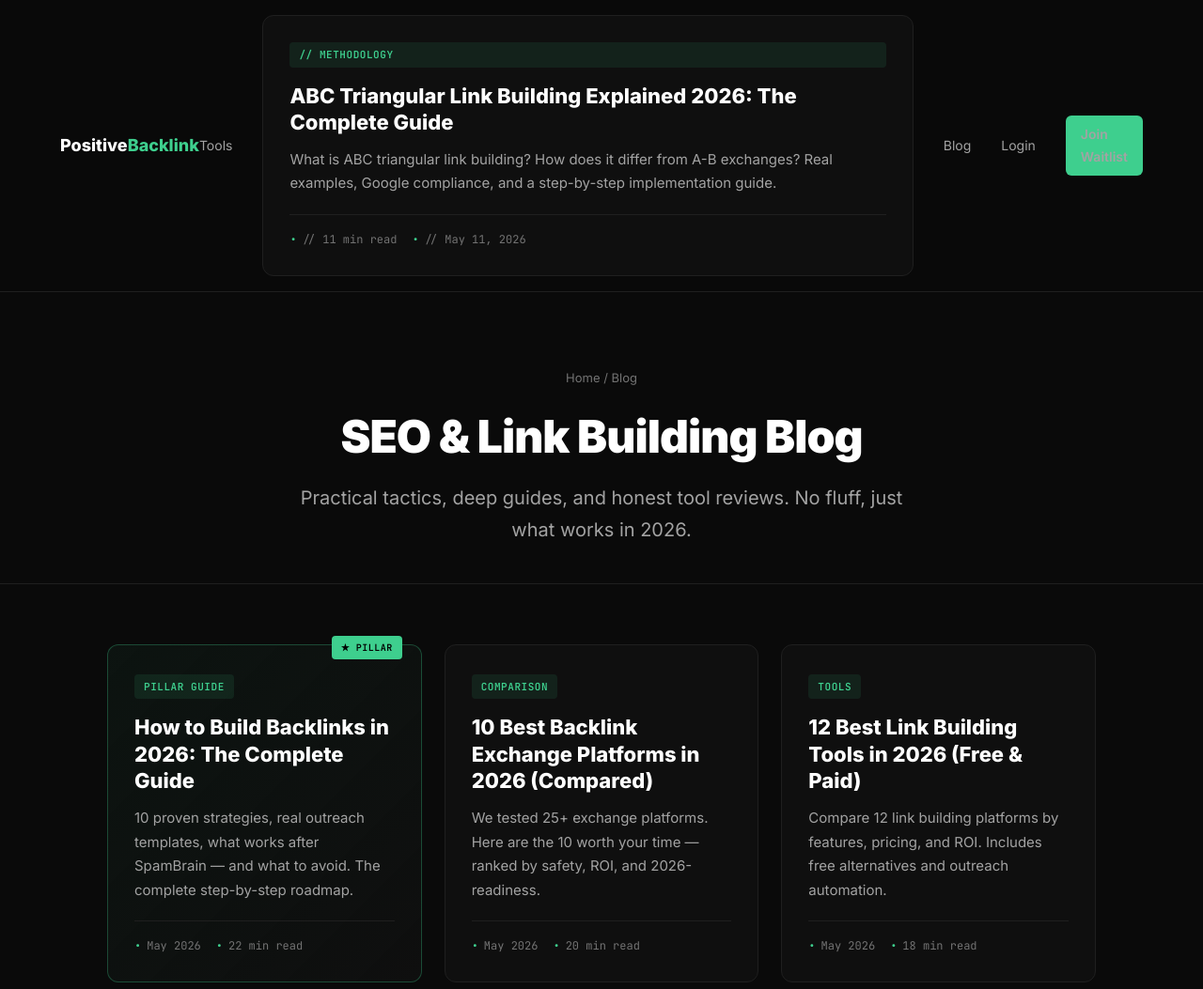
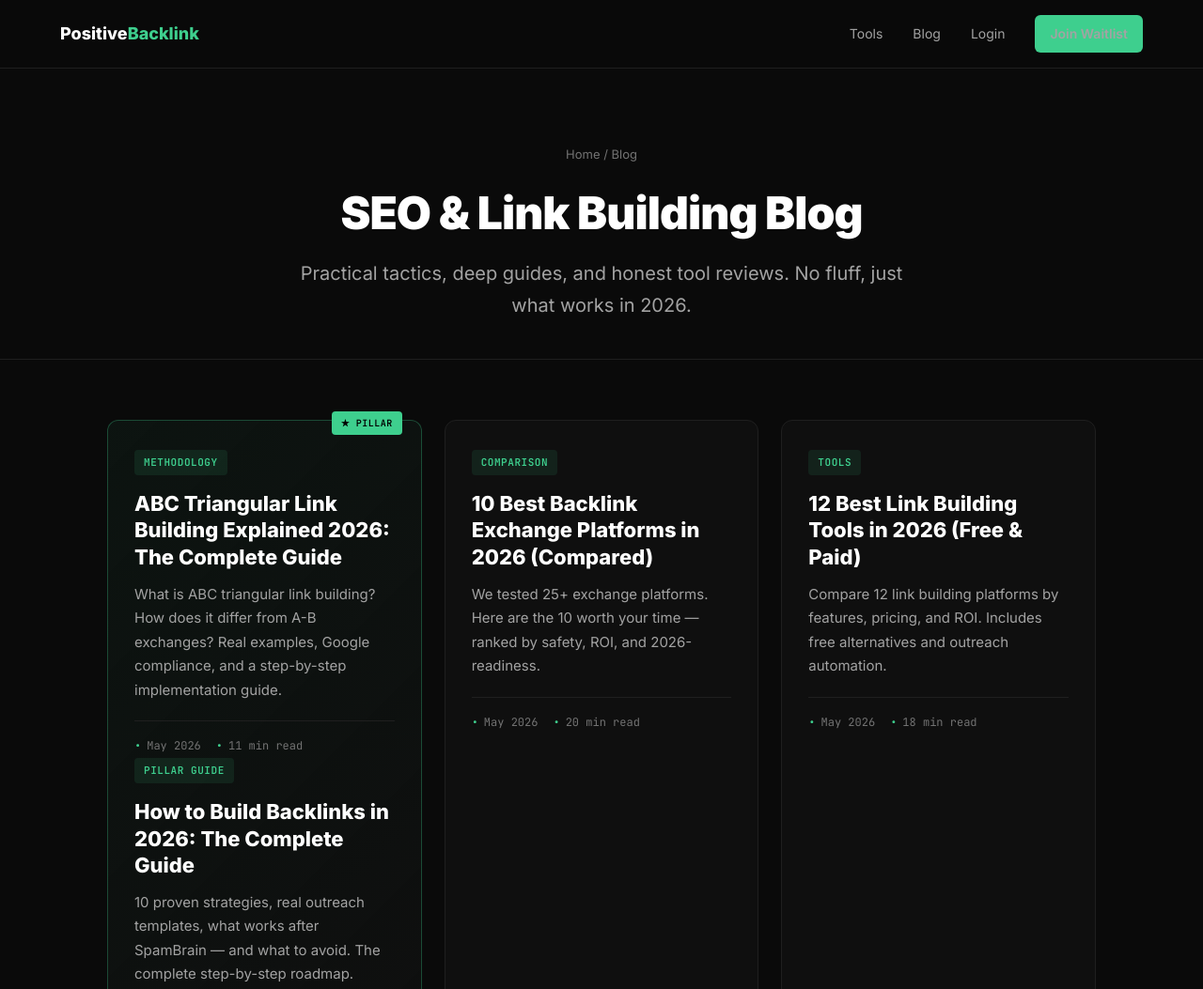
Before and after one commit to mistalyon/positive-backlink, a plain HTML site: page blog/index.html in a window 1280 px wide. Shown: the top 1053 px of the page at 94% size. Drawn offline with Linux system fonts and the light colour scheme.

Commit message:
Fix blog/index: move ABC card to post grid, match template format

```diff
--- a/blog/index.html
+++ b/blog/index.html
@@ -89,14 +89,7 @@ footer{border-top:1px solid #1f1f1f;padding:48px 0;margin-top:80px;text-align:ce
   <div class="nav-inner">
     <a href="/" class="logo">Positive<span>Backlink</span></a>
     <div class="nav-links">
-      <a href="/tools/">Tools</a>
-              <a href="/blog/abc-triangular-link-building-explained.html" class="post-card">
-          <div class="post-tag">// METHODOLOGY</div>
-          <h2 class="post-title">ABC Triangular Link Building Explained 2026: The Complete Guide</h2>
-          <p class="post-excerpt">What is ABC triangular link building? How does it differ from A-B exchanges? Real examples, Google compliance, and a step-by-step implementation guide.</p>
-          <div class="post-meta"><span>// 11 min read</span><span>// May 11, 2026</span></div>
-        </a>
-        <a href="/blog/">Blog</a>
+      <a href="/tools/">Tools</a> <a href="/blog/">Blog</a>
       <a href="/login.html">Login</a>
       <a href="/#waitlist" class="btn-primary">Join Waitlist</a>
     </div>
@@ -112,6 +105,12 @@ footer{border-top:1px solid #1f1f1f;padding:48px 0;margin-top:80px;text-align:ce
 <div class="container">
   <div class="posts">
     <article class="post-card featured">
+      <a href="/blog/abc-triangular-link-building-explained.html">
+        <span class="post-tag">Methodology</span>
+        <h2 class="post-title">ABC Triangular Link Building Explained 2026: The Complete Guide</h2>
+        <p class="post-excerpt">What is ABC triangular link building? How does it differ from A-B exchanges? Real examples, Google compliance, and a step-by-step implementation guide.</p>
+        <div class="post-meta"><span>May 2026</span><span>11 min read</span></div>
+      </a>
       <a href="/blog/how-to-build-backlinks-2026.html">
         <span class="post-tag">Pillar Guide</span>
         <h2 class="post-title">How to Build Backlinks in 2026: The Complete Guide</h2>
```
